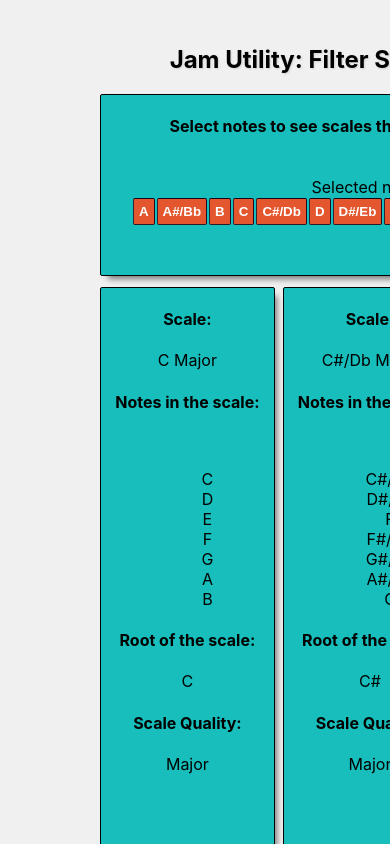
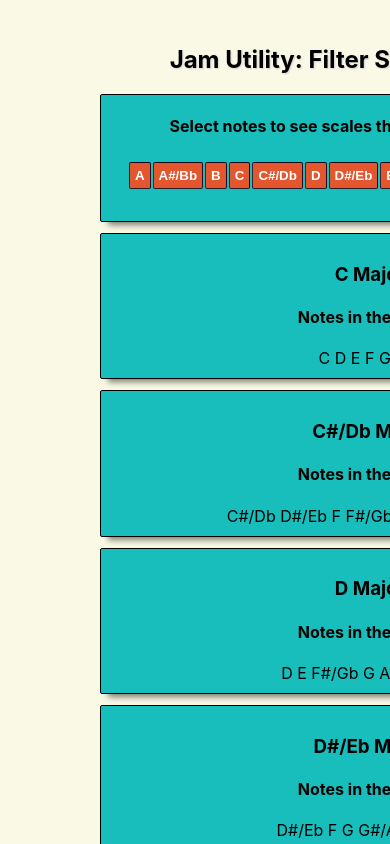
Before and after one commit to zhanknight/jam-utility, a React (Create React App) app: page / in a window 390 px wide. Shown: the top 844 px of the page. Built offline with nearby package versions, Linux system fonts and the light colour scheme; the HTML template or start-up script is replaced by a standard one.

Commit message:
Change screen breakpoints and result formatting

```diff
--- a/src/App.css
+++ b/src/App.css
@@ -1,5 +1,5 @@
 body {
-  background-color: #f0f0f0;
+  background-color: #faf9e5;
 
 }
 
@@ -14,25 +14,13 @@ body {
 .App-toolbar {
   display: flex;
   flex-wrap: wrap;
+  flex-flow: row wrap;
   justify-content: space-between;
-}
-
-.App-item {
-  width: 32%;
-  padding-bottom: 18%;
-  margin-bottom: 2%;
-  position: relative;
-  box-shadow: 5px 6px 6px -3px rgba(0, 0, 0, 0.5);
-  border-style: solid;
-  border-width: 1px;
-  border-radius: 2px;
-  background-color: #17BEBB;
-
 }
 
 .App-selectorbar {
   width: 100%;
-  padding-bottom: 9%;
+  padding-bottom: 5%;
   margin-bottom: 2%;
   position: relative;
   box-shadow: 5px 6px 6px -3px rgba(0, 0, 0, 0.5);
@@ -52,6 +40,30 @@ body {
   justify-content: space-between;
 }
 
+.App-item {
+  padding: 10px;
+  margin-bottom: 11px;
+  position: relative;
+  box-shadow: 5px 6px 6px -3px rgba(0, 0, 0, 0.5);
+  border-style: solid;
+  border-width: 1px;
+  border-radius: 2px;
+  background-color: #17BEBB;
+  width: calc((100% / 2) - 25px);
+
+}
+
+@media screen and (max-width: 60em) {
+  .App-results {
+    display: flex;
+    flex-wrap: wrap;
+    justify-content: space-between;
+  }
+  .App-item {
+    width: 100%;
+  }
+}
+
 button {
   margin: 1px;
   padding: 5px;
@@ -69,8 +81,11 @@ button:hover {
 
 .button-selected {
   border-color: #ffc914;
-  background-color:#ec6b44;
+  background-color:#ee8738;
+}
 
+.button-reset {
+  margin: 5px;
 }
 
 ul {
--- a/src/Checkboxes.js
+++ b/src/Checkboxes.js
@@ -46,21 +46,19 @@ function Checkboxes(props) {
 
 // map out a button for each note that calls noteToggle when clicked
     return (
-        <div className="App-selectorbar"> <h4>Select notes to see scales that contain those notes.</h4><br />
-        Selected notes: {props.selectedNotes}
+        <div className="App-selectorbar"> <h4>Select notes to see scales that contain those notes.</h4>
         <div>
         {notenames.map(note => {
             if (interimNotes.includes(note)) {
             return (
                 <button className="button-selected" key={note} onClick={() => {noteToggle(note)}}>{note}</button>
-
             )
             }
             else return (
                 <button key={note} onClick={() => {noteToggle(note)}}>{note}</button>
             )
         }) }
-        <button onClick={() => {resetButton()}}>Reset</button>
+        <button className="button-reset" onClick={() => {resetButton()}}>Reset</button>
       </div>
       </div>
     );
--- a/src/Resultbox.js
+++ b/src/Resultbox.js
@@ -4,17 +4,15 @@ function Resultbox(props) {
     return (
         // just show me everything in the object right now
         <div class="App-item">
-       <h4>Scale:</h4>{props.data.scale}<br />
-       <h4>Notes in the scale:</h4><br />
-                <ul>
+       <h3>{props.data.scale}</h3>
+       <h4>Notes in the scale:</h4>
+
                 {props.data.notes.map(data => {
                     return (
-                        <li key={data}>{data}</li>
+                        `${data}   `
                     )
                 }) }
-                </ul>
-       <h4>Root of the scale:</h4> {props.data.root}<br />
-       <h4>Scale Quality:</h4> {props.data.type}<br />
+
         </div>
     )
 }
```
